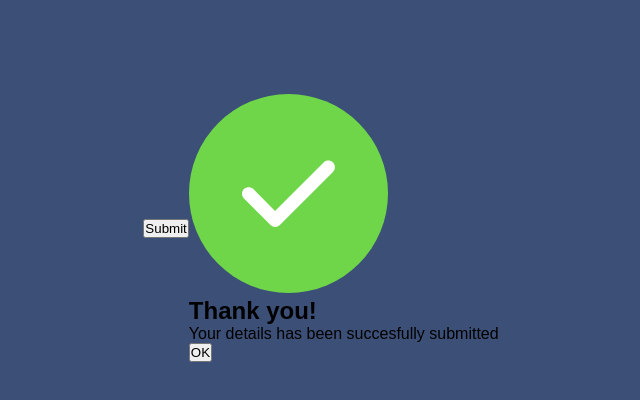
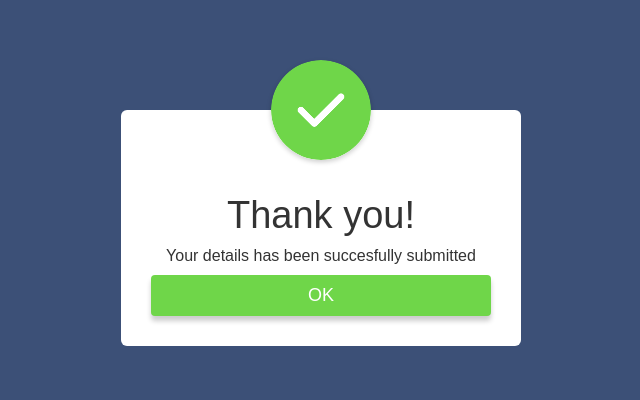
Before and after one commit to Raiynegicheha/Pop-up, a plain HTML site: page index.html in a window 1280 px wide. Shown: the part 172-572 px from the top of the page, without its empty margins (319-959 px from the left). Drawn offline with Linux system fonts and the light colour scheme.

Commit message:
Update style.css

```diff
--- a/style.css
+++ b/style.css
@@ -12,3 +12,54 @@
     align-items: center;
     justify-content: center;
 }
+
+.btn{
+    padding: 10px 60px;
+    background: #fff;
+    border: 0;
+    outline: none;
+    cursor: pointer;
+    font-size: 22px;
+    font-weight: 500;
+    border-radius: 30px;
+}
+
+.popup{
+    width: 400px;
+    background: #fff;
+    border-radius: 6px;
+    position: absolute;
+    top: 50%;
+    left: 50%;
+    transform: translate(-50%, -50%);
+    text-align: center;
+    padding: 0 30px 30px;
+    color: #333;
+
+}
+.popup img{
+    width: 100px;
+    margin-top: -50px;
+    border-radius: 50%;
+    box-shadow: 0 2px 5px rgba(0,0,0,0.2);
+}
+
+.popup h2{
+    font-size: 38px;
+    font-weight: 500;
+    margin: 30px 0 10px;
+}
+
+.popup button{
+    width: 100%;
+    margin-top: 10px;
+    padding: 10px 0;
+    background: #6fd649;
+    color: #fff;
+    border: 0;
+    outline: none;
+    font-size: 18px;
+    border-radius: 4px;
+    cursor: pointer;
+    box-shadow: 0 5px 5px rgba(0,0,0,0.2);
+}
```
